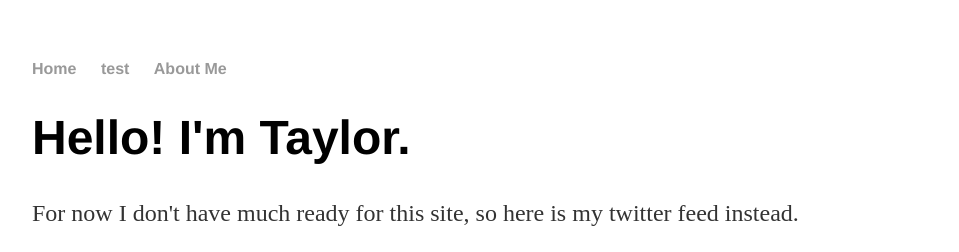
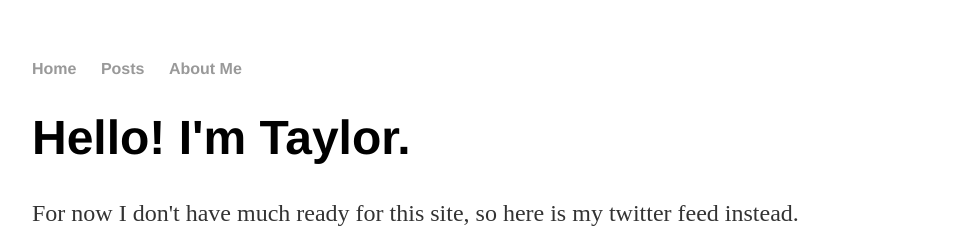
Before and after one commit to TaylorJadin/taylorjadin.github.io, a Jekyll site: the page built from index.html, in a window 1280 px wide. Shown: the top 252 px of the page, without its empty margins (160-1119 px from the left). Built offline with Jekyll 4.4.1, drawn with Linux system fonts in a browser that asks for light colours; comment, search, counter and statistics services are not loaded.

Commit message:
back to posts

```diff
--- a/_layouts/default.html
+++ b/_layouts/default.html
@@ -9,7 +9,7 @@
                 <nav>
                 <ul class>
                         <li><a href="/">Home</a></li>
-                        <li><a href="/posts">test</a></li>
+                        <li><a href="/posts">Posts</a></li>
                         <li><a href="/about">About Me</a></li>
                 </ul>
                 </nav>
```
